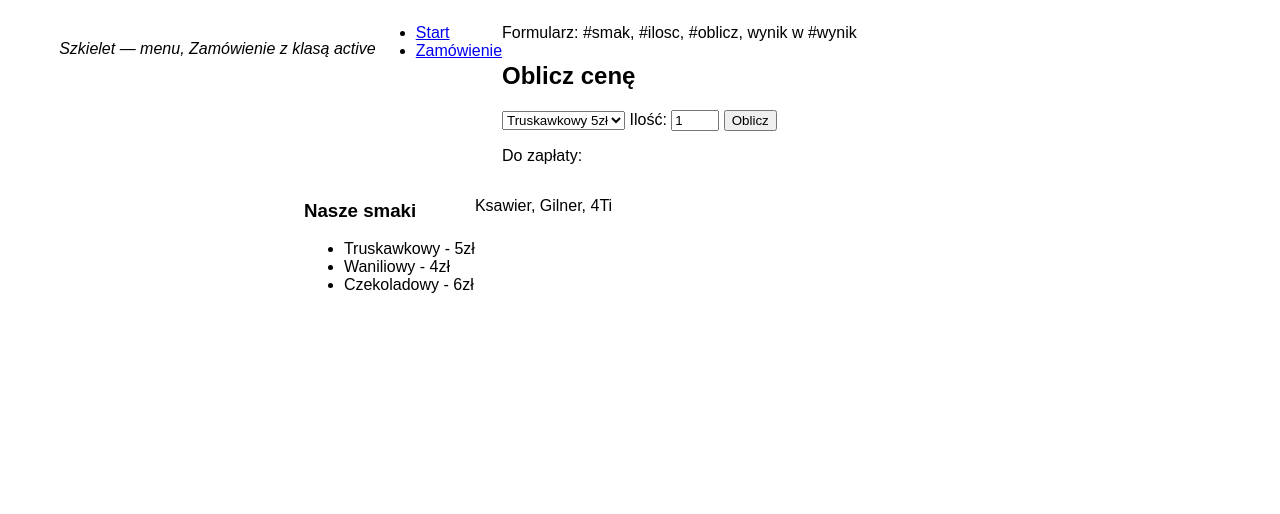
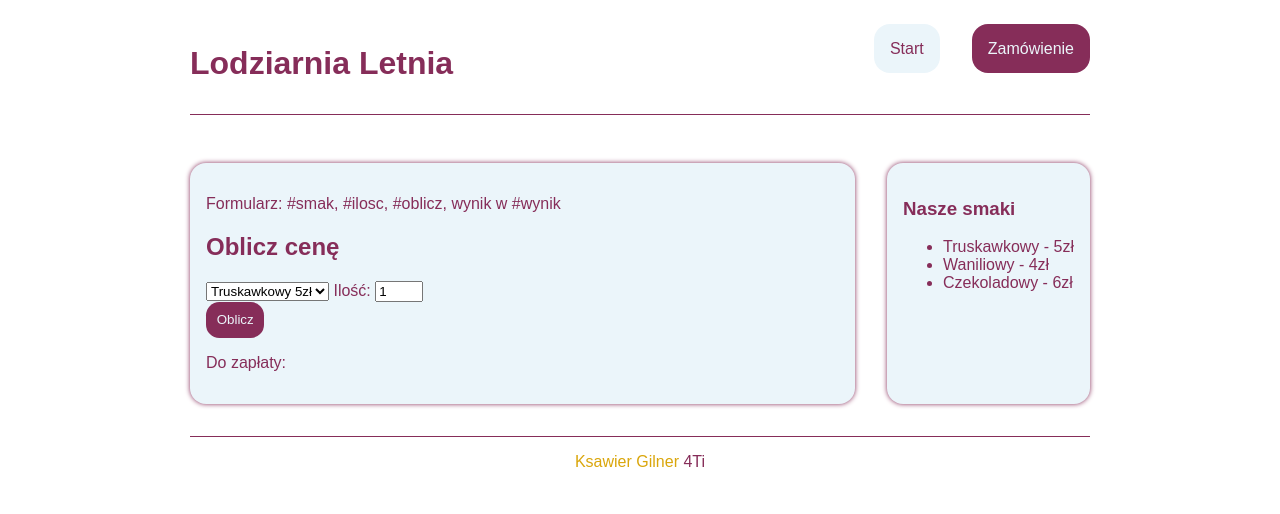
Before and after one commit to Ksama123/Projektowanie-aplikacji-internetowych, a PHP site: page /zamowienie.html in a window 1280 px wide. Shown: the top 514 px of the page. Run offline with PHP 8.4, Linux system fonts and the light colour scheme.

Commit message:
Add files via upload

```diff
--- a/aplikacjaPowtLodziarnia/start/css/main.css
+++ b/aplikacjaPowtLodziarnia/start/css/main.css
@@ -1,6 +1,9 @@
 /* Lodziarnia Letnia — uzupełnij style według zadanie.txt (menu, .active, :hover) */
 html{
     font-family: sans-serif;
+    display: flex;
+    justify-content: center;
+    color: hsl(330, 50%, 35%);
 }
 .container{
     display: flex;
@@ -8,10 +11,80 @@ html{
     box-sizing: border-box;
     flex-wrap: wrap;
     justify-content: center;
+    gap: 2em;
 }
 header{
+    display: flex;
     height: 90px;
     margin-top: 1em;
     margin-bottom: 1em;
-    border-bottom: hsl(330, 50%, 35%);
+    border-bottom: 1px solid hsl(330, 50%, 35%);
+    width: 100%;
+    justify-content: space-between;
 }
+nav ul{
+    display: flex;
+    gap: 2rem;
+}
+nav li{
+    list-style: none;
+}
+nav .active{
+    padding: 1em;
+    background-color: hsl(330, 50%, 35%);
+    color: hsl(200, 60%, 95%);
+    border-radius: 1em;
+}
+nav a{
+    padding: 1em;
+    background-color: hsl(200, 60%, 95%);
+    color: hsl(330, 50%, 35%);
+    border-radius: 1em;
+}
+nav a:hover{
+    background-color: hsl(330, 50%, 35%);
+    color: hsl(200, 60%, 95%);
+    padding: 1.5em;
+    transition-duration: 400ms;
+}
+a{
+    text-decoration: none;
+    /* color: hsl(330, 50%, 35%); */
+}
+main{
+    /* width: 60%; */
+    background-color: hsl(200, 60%, 95%);
+    box-shadow: 0 0 5px hsl(330, 50%, 35%);
+    border-radius: 1em;
+    padding: 1em;
+    flex: 1;
+}
+footer{
+    width: 100%;
+    height: 70px;
+    border-top: 1px solid hsl(330, 50%, 35%);
+}
+aside{
+    background-color: hsl(200, 60%, 95%);
+    /* width: 35%; */
+    box-shadow: 0 0 5px hsl(330, 50%, 35%);
+    padding: 1em;
+    border-radius: 1em;
+}
+#oblicz{
+    background-color: hsl(330, 50%, 35%);
+    color: hsl(200, 60%, 95%);
+    border: none;
+    border-radius: 1em;
+    padding: 0.8em;
+}
+#wynik{
+    color: hsl(45, 90%, 45%);
+    text-decoration: bold;
+}
+footer{
+    text-align: center;
+}
+span{
+    color: hsl(45, 90%, 45%);
+}
--- a/aplikacjaPowtLodziarnia/start/js/main.js
+++ b/aplikacjaPowtLodziarnia/start/js/main.js
@@ -1 +1,14 @@
 // Kalkulator — działa na zamowienie.html (#oblicz, walidacja 1–5, #wynik)
+const wynik = document.querySelector(#wynik);
+const oblicz = document.querySelector(#oblicz);
+
+oblicz.addEventListener("click", function (e) {
+  const ilosc = document.querySelector("#ilosc").value;
+  const smak = document.querySelector("#smak").value;
+  gotowe = ilosc * smak;
+  if(gotowe>0){
+    wynik.innertext
+  }
+
+
+});
--- a/aplikacjaPowtLodziarnia/start/zamowienie.html
+++ b/aplikacjaPowtLodziarnia/start/zamowienie.html
@@ -11,14 +11,15 @@
   <body>
     <div class="container">
       <header>
-        <p><em>Szkielet — menu, Zamówienie z klasą active</em></p>
+        <h1>Lodziarnia Letnia</h1>
+        <!-- <p><em>Szkielet — menu, Zamówienie z klasą active</em></p> -->
+        <nav>
+          <ul>
+            <li><a href="./index.html">Start</a></li>
+            <li><a class="active" href="./zamowienie.html">Zamówienie</a></li>
+          </ul>
+        </nav>
       </header>
-      <nav>
-        <ul>
-          <li><a href="./index.html">Start</a></li>
-          <li><a href="./zamowienie.html">Zamówienie</a></li>
-        </ul>
-      </nav>
       <main>
         <p>Formularz: #smak, #ilosc, #oblicz, wynik w #wynik</p>
         <h2>Oblicz cenę</h2>
@@ -29,7 +30,7 @@
             <option value="6">Czekoladowy 6zł</option>
           </select>
           <label>Ilość: <input type="number" name="ilosc" id="ilosc" min="1" max="5" value="1"></label>
-          <input type="button" value="Oblicz" id="oblicz">
+          <br><input type="button" value="Oblicz" id="oblicz">
         </form>
         <p>Do zapłaty: </p>
         <span id="wynik"></span>
@@ -43,7 +44,7 @@
         </ul>
       </aside>
       <footer>
-        <p>Ksawier, Gilner, 4Ti</p>
+        <p><span>Ksawier Gilner</span> 4Ti</p>
       </footer>
     </div>
   </body>
```
Also changed, not shown: aplikacjaPowtLodziarnia/start/index.html (+10 -9 lines).
